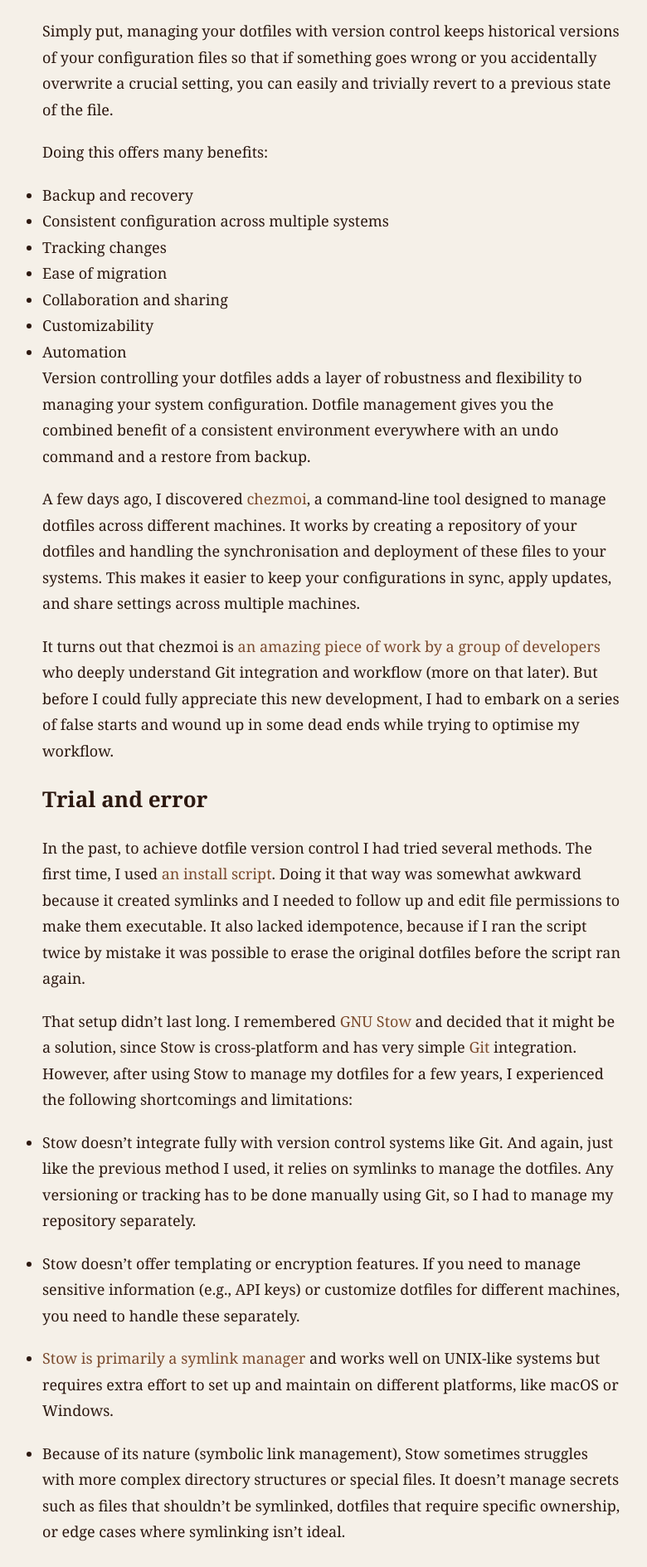
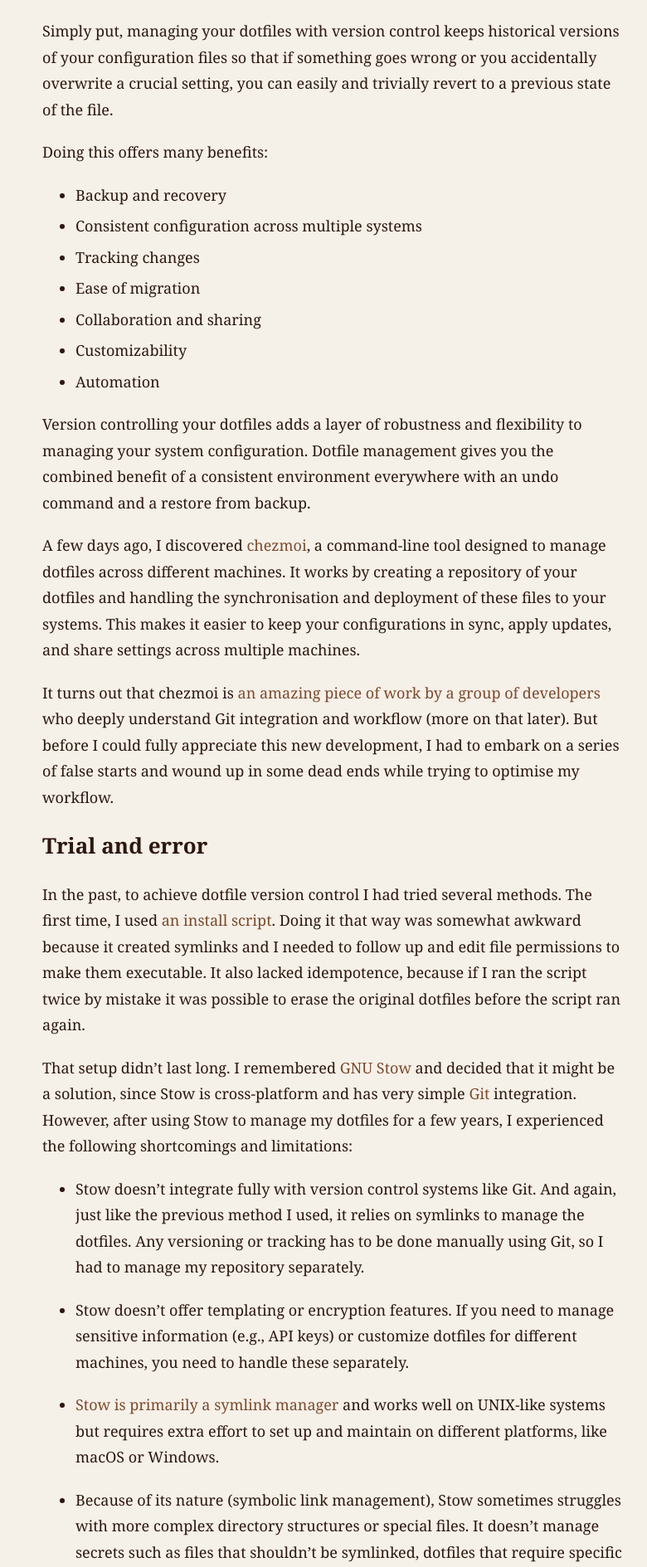
Before and after one commit to stoddart/stoddart.github.io, a Jekyll site: the page built from _posts/2024-09-08-managing-dotfiles-with-chezmoi.md, in a window 1280 px wide. Shown: the part 803-2692 px from the top of the page at 83% size, without its empty margins (239-1019 px from the left). Built offline with Jekyll 4.4.1, drawn with Linux system fonts in a browser that asks for light colours; some of the changed text lies outside the part shown.

Commit message:
Fix code block spacing, post content list margins, remove shell prompt indicators

````diff
--- a/_posts/2024-09-08-managing-dotfiles-with-chezmoi.md
+++ b/_posts/2024-09-08-managing-dotfiles-with-chezmoi.md
@@ -61,21 +61,22 @@ I needed a better solution with less maintenance overhead. So I was intrigued wh
 - Running scripts
 
 Best of all, updating your dotfiles on a given machine is a single command:
-
-<pre><code>> chezmoi update</code></pre>
+```
+chezmoi update
+```
 
 Unlike other dotfile management solutions, chezmoi is a single binary with many install methods and no bootstrap requirements. It supports private files, whole file encryption, password manager integration, and custom variables in templates. With chezmoi you can set up your personal environment on a new machine with just two short commands, with minimal dependencies.
 
 After installing chezmoi, follow the [quick start guide](https://www.chezmoi.io/quick-start/) to make the initial commit:
 
 ```
-> chezmoi init
-> chezmoi add ~/.zshrc
-> chezmoi cd
-> git commit -m 'init'
-> git remote add # Set remote to your repo
-> git branch -M main
-> git push origin main
+chezmoi init
+chezmoi add ~/.zshrc
+chezmoi cd
+git commit -m 'init'
+git remote add # Set remote to your repo
+git branch -M main
+git push origin main
 ```
 
 Now your ~/.zshrc is under version control. You can go ahead and add your most important dotfiles, like ~/.bashrc, ~/.bash_profile, ~/.profile, ~/.zshenv, ~/.tmux.conf, ~/.vimrc (or in my case, ~/.config/nvim/init.lua), ~/.ssh/config, ~/.gitconfig, ~/.gitignore_global, ~/.pythonrc, ~/.npmrc, ~/.curlrc, ~/.wgetrc, &c.
--- a/_sass/base.scss
+++ b/_sass/base.scss
@@ -181,3 +181,22 @@ input, textarea {
   font-size: $font-size-base;
   background-color: $background-color;
 }
+
+// Post content spacing
+.post-content {
+  ul, ol {
+    margin-bottom: $spacing-medium;
+    padding-left: $spacing-large;
+
+    li {
+      margin-bottom: 6px;
+    }
+  }
+}
+
+pre code {
+  display: block;
+  padding: 0;
+  margin: 0;
+  background-color: transparent;
+}
````
